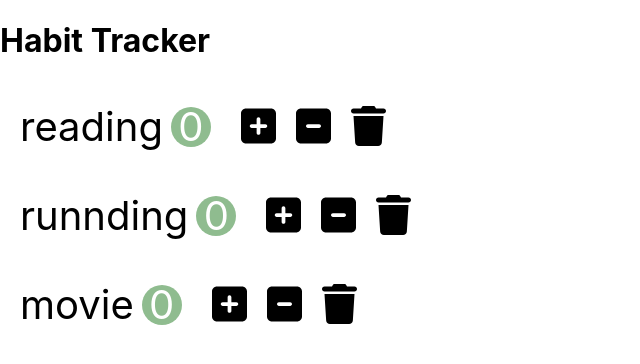
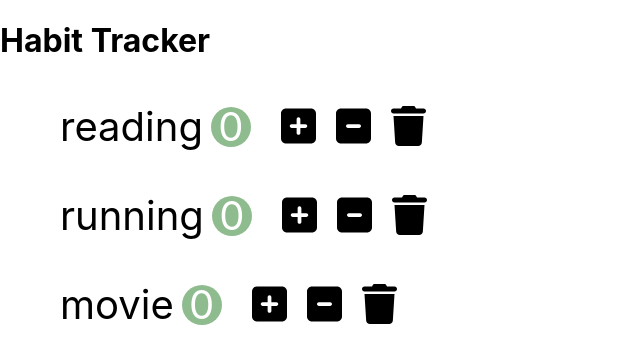
Before and after one commit to Dozi01/habit-tracker, a React (Create React App) app: page / in a window 1280 px wide. Shown: the top 364 px of the page, without its empty margins (0-640 px from the left). Built offline with nearby package versions, Linux system fonts and the light colour scheme.

Commit message:
habits component event 구현

```diff
--- a/src/components/habit.jsx
+++ b/src/components/habit.jsx
@@ -1,43 +1,34 @@
 import React, { Component } from "react";
 
 class Habit extends Component {
-  state = {
-    counter: 0,
+  handleIncrease = () => {
+    this.props.handleIncrease(this.props.habit);
   };
-
-  handleIncrease = () => {
-    this.setState({
-      counter: this.state.counter + 1,
-    });
+  handleDecrease = () => {
+    this.props.handleDecrease(this.props.habit);
   };
-
-  handleDecrease = () => {
-    if (this.state.counter === 0) return;
-    this.setState({
-      counter: this.state.counter - 1,
-    });
+  onDelete = () => {
+    this.props.onDelete(this.props.habit);
   };
-
   render() {
-    const { habit } = this.props;
-
+    const { name, count } = this.props.habit;
     return (
       <li className="habit">
-        <span className="habit-name">{habit}</span>
-        <span className="habit-count">{this.state.counter}</span>
+        <span className="habit-name">{name}</span>
+        <span className="habit-count">{count}</span>
         <button
+          className="habit-button habbit-increase"
           onClick={this.handleIncrease}
-          className="habit-button habbit-increase"
         >
           <i className="fas fa-plus-square"></i>
         </button>
         <button
+          className="habit-button habbit-decrease"
           onClick={this.handleDecrease}
-          className="habit-button habbit-decrease"
         >
           <i className="fas fa-minus-square"></i>
         </button>
-        <button className="habit-button habbit-delete">
+        <button className="habit-button habbit-delete" onClick={this.onDelete}>
           <i className="fas fa-trash"></i>
         </button>
       </li>
--- a/src/components/habits.jsx
+++ b/src/components/habits.jsx
@@ -1,20 +1,52 @@
-import React, { useState } from "react";
+import React, { Component } from "react";
 import Habit from "../components/habit";
 
-function Habits() {
-  const [habit, setHabit] = useState([
-    { habit: "reading" },
-    { habit: "runnding" },
-    { habit: "movie" },
-  ]);
+class Habits extends Component {
+  state = {
+    habits: [
+      { id: 1, name: "reading", count: 0 },
+      { id: 2, name: "running", count: 0 },
+      { id: 3, name: "movie", count: 0 },
+    ],
+  };
+  handleIncrease = (habit) => {
+    const habits = [...this.state.habits];
+    const index = habits.indexOf(habit);
+    habits[index].count++;
+    this.setState({ habits });
+  };
 
-  return (
-    <div>
-      {habit.map((hab) => (
-        <Habit key={hab} habit={hab.habit} />
-      ))}
-    </div>
-  );
+  handleDecrease = (habit) => {
+    const habits = [...this.state.habits];
+    const index = habits.indexOf(habit);
+    if (habits[index].count === 0) {
+      return;
+    }
+    habits[index].count--;
+    this.setState({ habits });
+  };
+
+  onDelete = (habit) => {
+    const habits = this.state.habits.filter((item) => item.id !== habit.id);
+    console.log({ habits });
+    this.setState({ habits });
+  };
+
+  render() {
+    return (
+      <ul>
+        {this.state.habits.map((habit) => (
+          <Habit
+            key={habit.id}
+            habit={habit}
+            handleIncrease={this.handleIncrease}
+            handleDecrease={this.handleDecrease}
+            onDelete={this.onDelete}
+          />
+        ))}
+      </ul>
+    );
+  }
 }
 
 export default Habits;
```
